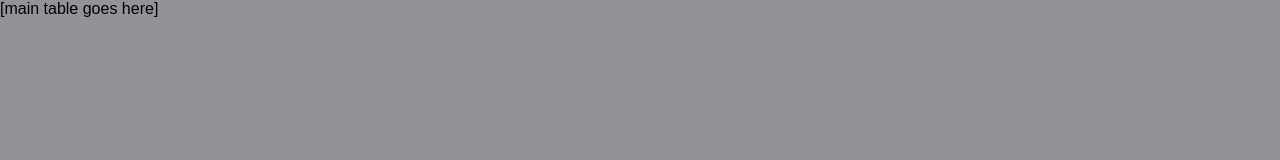
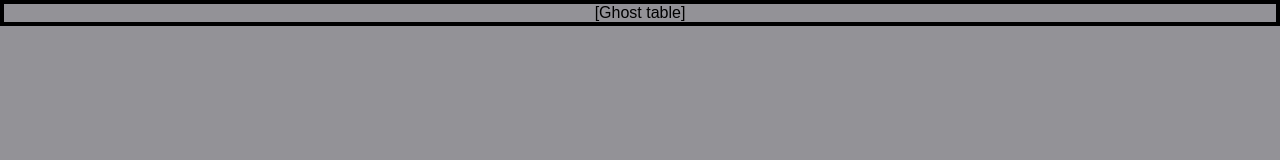
Before and after one commit to aryalprekshya/simple-responsive-email, a plain HTML site: page index.html in a window 1280 px wide. Drawn offline with Linux system fonts and the light colour scheme.

Commit message:
added outer scaffold

```diff
--- a/index.html
+++ b/index.html
@@ -46,7 +46,14 @@
     <div role="article" aria-roledescription="email" lang="en"
         style="text-size-adjust:100%; -webkit-text-size-adjust: 100%;-ms-text-size-adjust: 100%; background-color:#939297;">
 
-        [main table goes here]
+        <!--Outer Scaffold-->
+        <table role="presentation" style="width:100%;border:none;border-spacing:0;">
+            <tr>
+                <td align="center" style="padding:0;">
+                    [Ghost table]
+                </td>
+            </tr>
+        </table>
 
     </div>
 </body>
```
